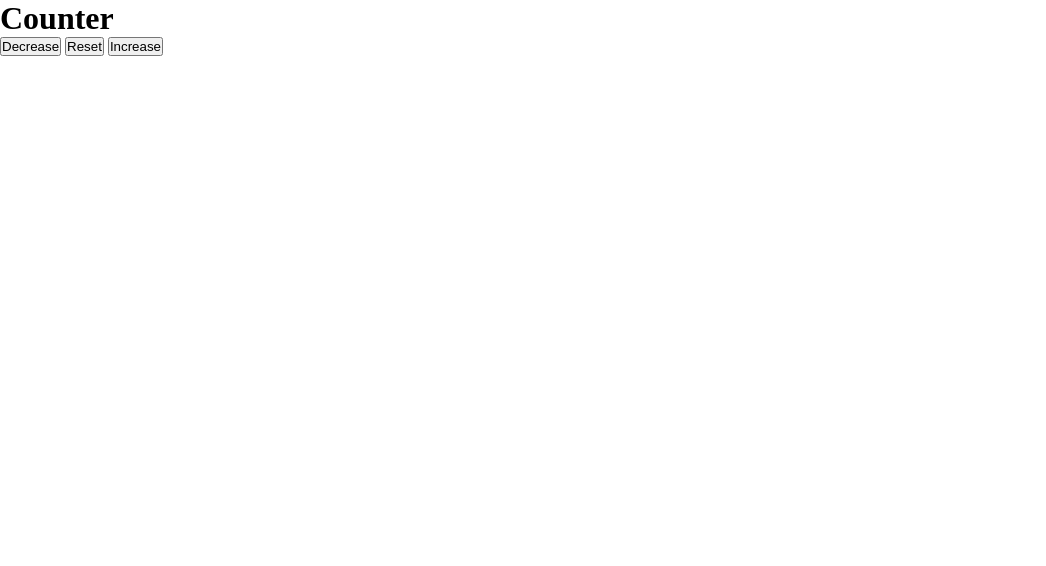
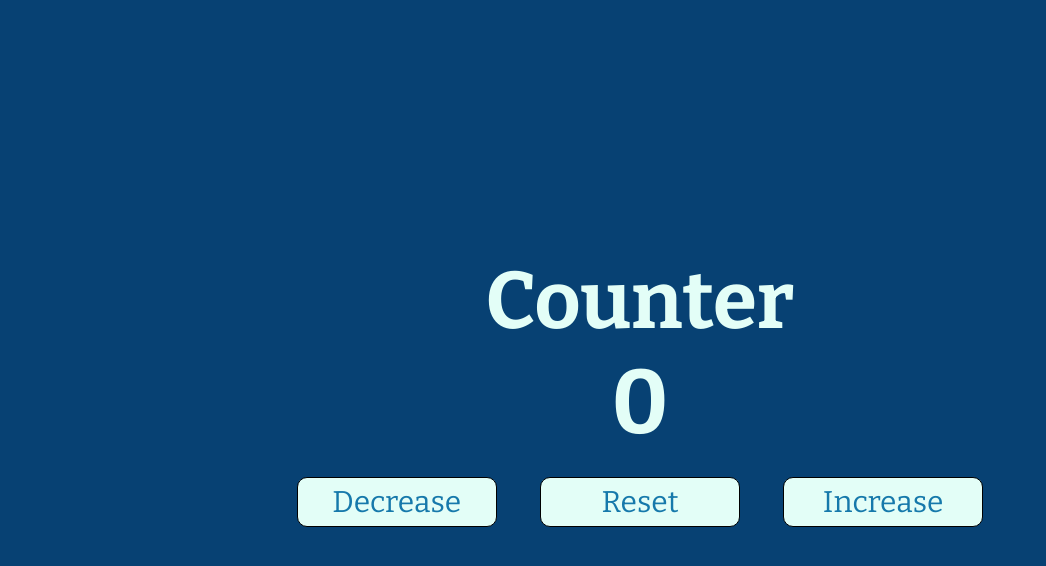
Before and after one commit to MacarenaCavieres/contador-basico, a plain HTML site: page index.html in a window 1280 px wide. Shown: the whole page, without its empty margins (0-1046 px from the left). Drawn offline with nearby package versions, Linux system fonts and the light colour scheme.

Commit message:
se termina de hacer js

```diff
--- a/assets/css/style.css
+++ b/assets/css/style.css
@@ -3,3 +3,37 @@
     padding: 0;
     box-sizing: border-box;
 }
+
+body {
+    font-family: "Bitter", serif;
+    display: flex;
+    align-items: center;
+    justify-content: center;
+    text-align: center;
+    width: 100vw;
+    height: 100vh;
+    background-color: #074173;
+}
+
+h1 {
+    font-size: 80px;
+    color: #e3fef7;
+}
+
+h2 {
+    font-size: 90px;
+    color: #e3fef7;
+}
+
+button {
+    font-family: "Bitter", serif;
+    font-size: 30px;
+    margin: 20px;
+    width: 200px;
+    height: 50px;
+    cursor: pointer;
+    border: solid 0.1px #000000;
+    border-radius: 10px;
+    background-color: #e3fef7;
+    color: #1679ab;
+}
--- a/assets/js/app.js
+++ b/assets/js/app.js
@@ -0,0 +1,22 @@
+const decrease = document.querySelector("#decrease");
+const reset = document.querySelector("#reset");
+const increase = document.querySelector("#increase");
+const number = document.querySelector("#number");
+
+let contador = 0;
+decrease.addEventListener("click", () => {
+    if (contador > 0) {
+        contador--;
+        number.textContent = contador;
+    }
+});
+
+increase.addEventListener("click", () => {
+    contador++;
+    number.textContent = contador;
+});
+
+reset.addEventListener("click", () => {
+    contador = 0;
+    number.textContent = contador;
+});
--- a/index.html
+++ b/index.html
@@ -3,15 +3,22 @@
     <head>
         <meta charset="UTF-8" />
         <meta name="viewport" content="width=device-width, initial-scale=1.0" />
-        <title>Document</title>
+        <title>Contador</title>
+        <link rel="preconnect" href="https://fonts.googleapis.com" />
+        <link rel="preconnect" href="https://fonts.gstatic.com" crossorigin />
+        <link
+            href="https://fonts.googleapis.com/css2?family=Bitter:ital,wght@0,100..900;1,100..900&display=swap"
+            rel="stylesheet"
+        />
         <link rel="stylesheet" href="./assets/css/style.css" />
     </head>
     <body>
         <main id="main">
             <h1>Counter</h1>
-            <button>Decrease</button>
-            <button>Reset</button>
-            <button>Increase</button>
+            <h2 id="number">0</h2>
+            <button type="button" id="decrease">Decrease</button>
+            <button type="button" id="reset">Reset</button>
+            <button type="button" id="increase">Increase</button>
         </main>
         <script src="./assets/js/app.js"></script>
     </body>
```
